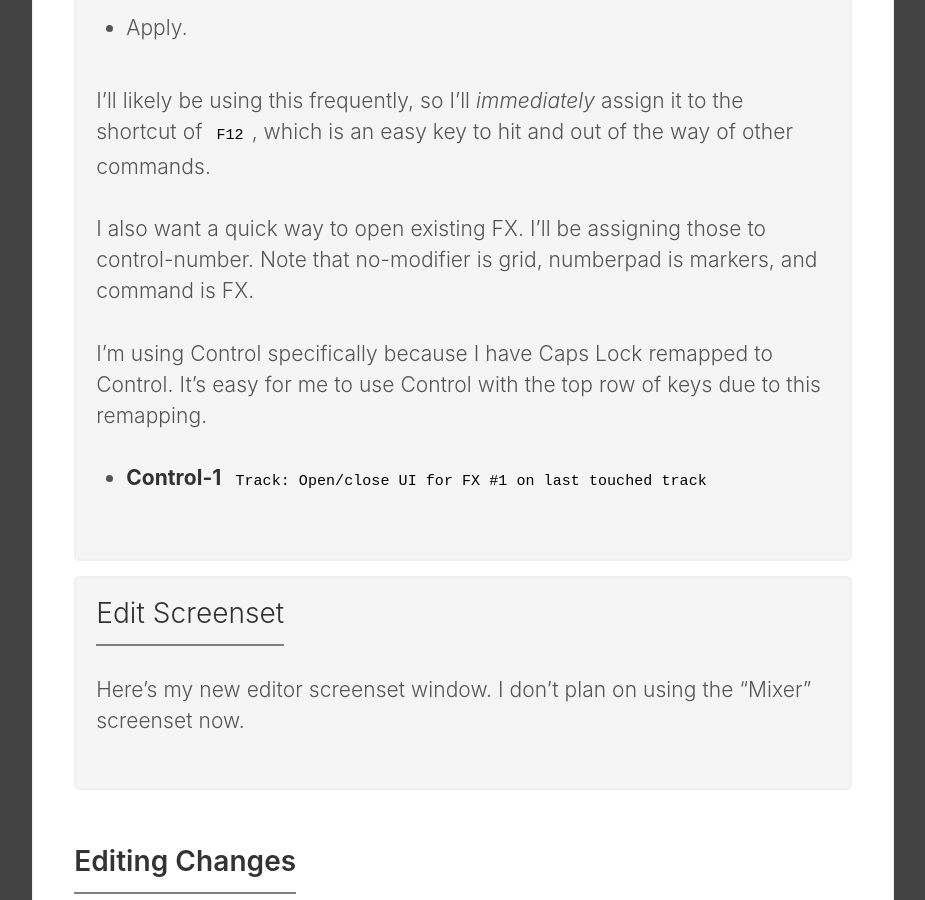
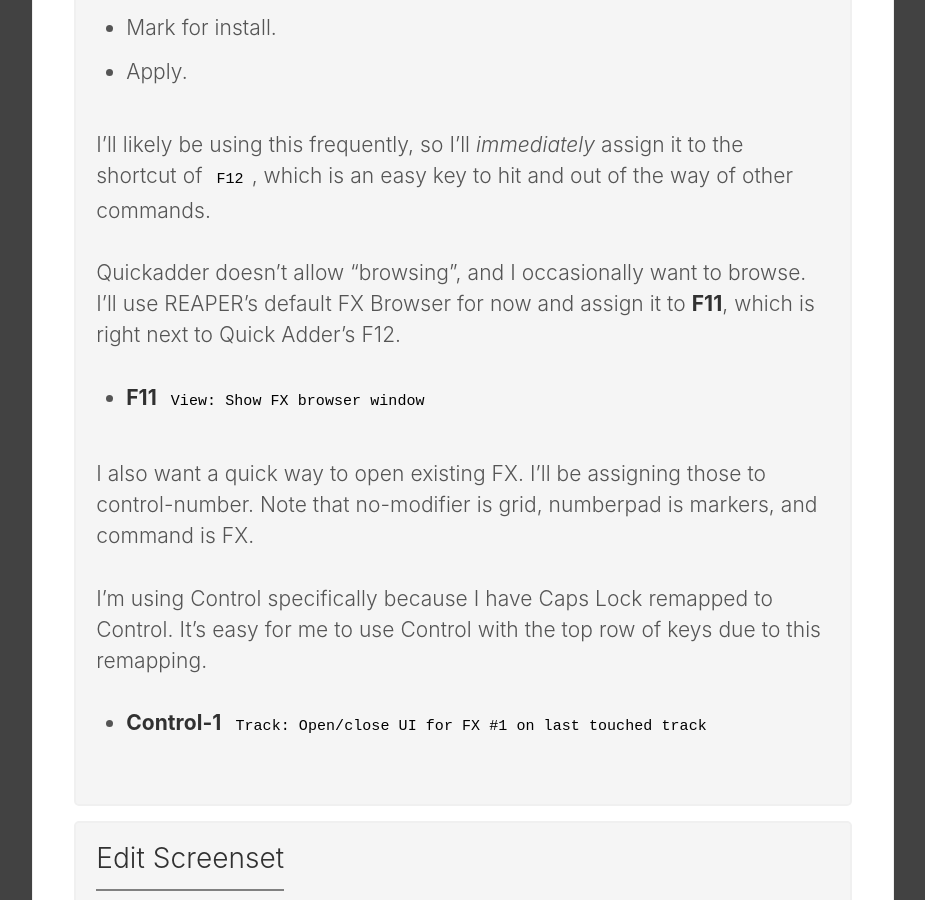
Before and after one commit to RobertARandolph/AdmiralBumbleBee.com, a Jekyll site: the page built from _posts/2020-12-05-Reaper-Day-18.md, in a window 1280 px wide and 900 px high, scrolled down 10606 px. Shown: the whole window, without its empty margins (194-1119 px from the left). Built offline with Jekyll 4.4.1, drawn with Linux system fonts in a browser that asks for light colours.

Commit message:
more day 18 stuff

```diff
--- a/_posts/2020-12-05-Reaper-Day-18.md
+++ b/_posts/2020-12-05-Reaper-Day-18.md
@@ -211,7 +212,6 @@
 
 This is the first time I'll be installing a script from reapack to do something, because it is **VASTLY** superior to REAPER's own capabilities.
 
-
 * Add "https://github.com/Neutronic/ReaScripts/raw/master/index.xml" to reapack's repository list.
 * Open `Extensions->ReaPack->Browse Packages`
 * Find "Quick Adder V2"
@@ -219,6 +219,10 @@
 * Apply.
 
 I'll likely be using this frequently, so I'll _immediately_ assign it to the shortcut of `F12`, which is an easy key to hit and out of the way of other commands.
+
+Quickadder doesn't allow "browsing", and I occasionally want to browse. I'll use REAPER's default FX Browser for now and assign it to **F11**, which is right next to Quick Adder's F12.
+
+* **F11** `View: Show FX browser window`
 
 I also want a quick way to open existing FX. I'll be assigning those to control-number. Note that no-modifier is grid, numberpad is markers, and command is FX.
 
```
Also changed, not shown: other parts of _posts/2020-12-05-Reaper-Day-18.md (+1 -0 lines).
